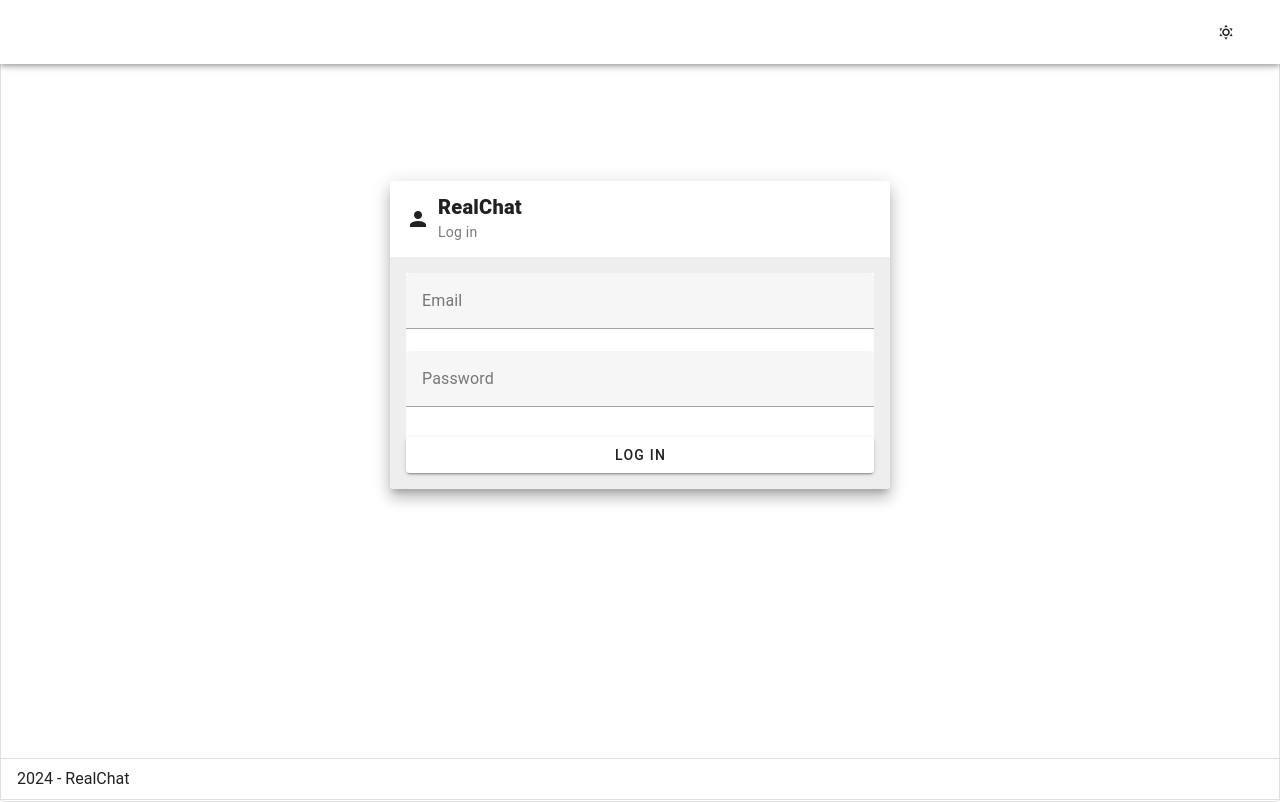
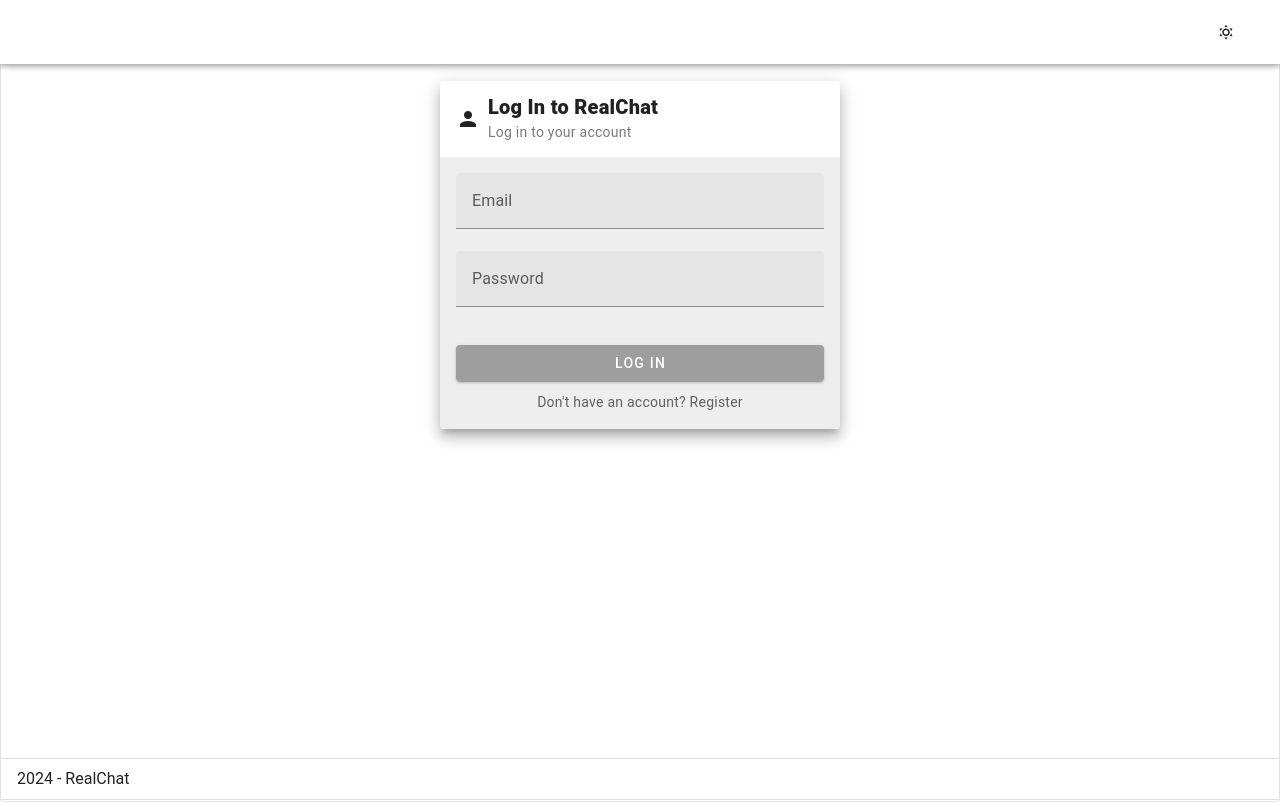
Before and after one commit to hachimitsue/RealChat, a Vue app in the folder frontend/: page / in a window 1280 px wide. Built offline with nearby package versions, Linux system fonts and the light colour scheme.

Commit message:
feat: finished login and registration page

```diff
--- a/frontend/src/router/index.js
+++ b/frontend/src/router/index.js
@@ -1,5 +1,7 @@
 import { createRouter, createWebHistory } from 'vue-router'
-import LoginView from '@/views/LoginView.vue'
+import LoginView from '@/views/auth/LoginView.vue'
+import RegisterView from '@/views/auth/RegistrationView.vue' // Import the new registration view
+
 const router = createRouter({
   history: createWebHistory(import.meta.env.BASE_URL),
   routes: [
@@ -8,6 +10,11 @@
       name: 'home',
       component: LoginView,
     },
+    {
+      path: '/register',
+      name: 'register',
+      component: RegisterView,
+    },
   ],
 })
 
--- a/frontend/src/views/LoginView.vue
+++ /dev/null
@@ -1,80 +0,0 @@
-<script setup>
-import { ref } from 'vue'
-
-const theme = ref('light')
-
-function onClick() {
-  theme.value = theme.value === 'light' ? 'dark' : 'light'
-}
-
-// Form fields and validation rules
-const email = ref('')
-const emailRules = [
-  (value) => (value?.length >= 3 ? true : 'Email must be at least 3 characters.'),
-  (value) => (/^[^\s@]+@[^\s@]+\.[^\s@]+$/.test(value) ? true : 'Invalid email format.'),
-]
-
-const password = ref('')
-const passwordRules = [
-  (value) => (value?.length >= 3 ? true : 'Password must be at least 3 characters.'),
-]
-
-// Form submission handler
-function onSubmit() {
-  console.log('Form Submitted:', { email: email.value, password: password.value })
-}
-</script>
-
-<template>
-  <v-responsive class="border rounded">
-    <v-app :theme="theme">
-      <v-app-bar class="px-3">
-        <v-spacer></v-spacer>
-        <v-btn
-          :prepend-icon="theme === 'light' ? 'mdi-weather-sunny' : 'mdi-weather-night'"
-          rounded
-          @click="onClick"
-        ></v-btn>
-      </v-app-bar>
-
-      <v-main>
-        <v-container fluid class="d-flex justify-center align-center min-height-100vh">
-          <v-card class="mx-auto card" prepend-icon="mdi-account" elevation="10" width="500">
-            <!-- Title and Subtitle -->
-            <template v-slot:title>
-              <span class="font-weight-black">RealChat</span>
-            </template>
-            <template v-slot:subtitle>
-              <span class="text-muted">Log in </span>
-            </template>
-
-            <v-card-text class="bg-surface-light pt-4">
-              <v-sheet>
-                <v-form fast-fail @submit.prevent="onSubmit">
-                  <v-text-field v-model="email" label="Email" :rules="emailRules"></v-text-field>
-
-                  <v-text-field
-                    v-model="password"
-                    label="Password"
-                    type="password"
-                    :rules="passwordRules"
-                  ></v-text-field>
-
-                  <v-btn class="mt-2" type="submit" block>Log In</v-btn>
-                </v-form>
-              </v-sheet>
-            </v-card-text>
-          </v-card>
-        </v-container>
-      </v-main>
-
-      <v-footer border app>2024 - RealChat</v-footer>
-    </v-app>
-  </v-responsive>
-</template>
-
-<style>
-.card {
-  margin-top: 100px;
-}
-</style>
--- /dev/null
+++ b/frontend/src/views/auth/LoginView.vue
@@ -0,0 +1,105 @@
+<template>
+  <v-responsive class="border rounded">
+    <v-app :theme="theme">
+      <v-app-bar class="px-3">
+        <v-spacer></v-spacer>
+        <v-btn
+          :prepend-icon="theme === 'light' ? 'mdi-weather-sunny' : 'mdi-weather-night'"
+          rounded
+          @click="onClick"
+        ></v-btn>
+      </v-app-bar>
+
+      <v-main>
+        <v-container fluid class="d-flex justify-center align-center min-height-100vh">
+          <v-card
+            class="mx-auto"
+            prepend-icon="mdi-account"
+            subtitle="Log in to your account"
+            width="400"
+            elevation="10"
+          >
+            <template v-slot:title>
+              <span class="font-weight-black">Log In to RealChat</span>
+            </template>
+
+            <v-card-text class="bg-surface-light pt-4">
+              <v-form @submit.prevent="onSubmit" fast-fail>
+                <v-text-field
+                  v-model="email"
+                  label="Email"
+                  :rules="emailRules"
+                  outlined
+                ></v-text-field>
+
+                <v-text-field
+                  v-model="password"
+                  label="Password"
+                  type="password"
+                  :rules="passwordRules"
+                  outlined
+                ></v-text-field>
+
+                <v-btn
+                  class="mt-4"
+                  type="submit"
+                  block
+                  :color="theme === 'light' ? 'grey lighten-2' : 'grey darken-2'"
+                >
+                  Log In
+                </v-btn>
+              </v-form>
+
+              <div class="d-flex justify-center mt-3">
+                <!-- Just text with a clickable link to the registration page -->
+                <span
+                  @click="router.push('/register')"
+                  :style="{ color: theme === 'light' ? '#616161' : '#B0B0B0' }"
+                  class="cursor-pointer"
+                >
+                  Don't have an account? Register
+                </span>
+              </div>
+            </v-card-text>
+          </v-card>
+        </v-container>
+      </v-main>
+
+      <v-footer border app>2024 - RealChat</v-footer>
+    </v-app>
+  </v-responsive>
+</template>
+
+<script setup>
+import { ref } from 'vue'
+import { useRouter } from 'vue-router'
+
+const router = useRouter()
+const theme = ref('light')
+const email = ref('')
+const password = ref('')
+
+const emailRules = [
+  (v) => !!v || 'Email is required',
+  (v) => /^[^\s@]+@[^\s@]+\.[^\s@]+$/.test(v) || 'Invalid email format',
+]
+
+const passwordRules = [
+  (v) => !!v || 'Password is required',
+  (v) => v.length >= 3 || 'Password must be at least 3 characters',
+]
+
+function onSubmit() {
+  console.log('Login:', { email: email.value, password: password.value })
+}
+
+function onClick() {
+  theme.value = theme.value === 'light' ? 'dark' : 'light'
+}
+</script>
+
+<style scoped>
+.cursor-pointer {
+  cursor: pointer;
+}
+</style>
--- /dev/null
+++ b/frontend/src/views/auth/RegistrationView.vue
@@ -0,0 +1,134 @@
+<template>
+  <v-responsive class="border rounded">
+    <v-app :theme="theme">
+      <v-app-bar class="px-3">
+        <v-spacer></v-spacer>
+        <v-btn
+          :prepend-icon="theme === 'light' ? 'mdi-weather-sunny' : 'mdi-weather-night'"
+          rounded
+          @click="onClick"
+        ></v-btn>
+      </v-app-bar>
+
+      <v-main>
+        <v-container fluid class="d-flex justify-center align-center min-height-100vh">
+          <v-card
+            class="mx-auto"
+            prepend-icon="mdi-account-plus"
+            subtitle="Create a new account"
+            width="400"
+            elevation="10"
+          >
+            <template v-slot:title>
+              <span class="font-weight-black">Join RealChat</span>
+            </template>
+
+            <v-card-text class="bg-surface-light pt-4">
+              <v-form @submit.prevent="onSubmit" fast-fail>
+                <!-- Name field -->
+                <v-text-field
+                  v-model="name"
+                  label="Name"
+                  :rules="nameRules"
+                  outlined
+                ></v-text-field>
+
+                <!-- Email field -->
+                <v-text-field
+                  v-model="email"
+                  label="Email"
+                  :rules="emailRules"
+                  outlined
+                ></v-text-field>
+
+                <!-- Password field -->
+                <v-text-field
+                  v-model="password"
+                  label="Password"
+                  type="password"
+                  :rules="passwordRules"
+                  outlined
+                ></v-text-field>
+
+                <!-- Password Confirmation field -->
+                <v-text-field
+                  v-model="passwordConfirm"
+                  label="Confirm Password"
+                  type="password"
+                  :rules="[passwordMatch]"
+                  outlined
+                ></v-text-field>
+
+                <!-- Submit button -->
+                <v-btn
+                  class="mt-4"
+                  type="submit"
+                  block
+                  :color="theme === 'light' ? 'grey lighten-2' : 'grey darken-2'"
+                >
+                  Register
+                </v-btn>
+              </v-form>
+
+              <div class="d-flex justify-center mt-3">
+                <!-- Just text with a clickable link to the login page -->
+                <span
+                  @click="router.push('/')"
+                  :style="{ color: theme === 'light' ? '#616161' : '#B0B0B0' }"
+                  class="cursor-pointer"
+                >
+                  Already have an account? Log In
+                </span>
+              </div>
+            </v-card-text>
+          </v-card>
+        </v-container>
+      </v-main>
+
+      <v-footer border app>2024 - RealChat</v-footer>
+    </v-app>
+  </v-responsive>
+</template>
+
+<script setup>
+import { ref } from 'vue'
+import { useRouter } from 'vue-router'
+
+const router = useRouter()
+const theme = ref('light')
+const name = ref('')
+const email = ref('')
+const password = ref('')
+const passwordConfirm = ref('')
+
+const nameRules = [
+  (v) => !!v || 'Name is required',
+  (v) => v.length >= 3 || 'Name must be at least 3 characters',
+]
+
+const emailRules = [
+  (v) => !!v || 'Email is required',
+  (v) => /^[^\s@]+@[^\s@]+\.[^\s@]+$/.test(v) || 'Invalid email format',
+]
+
+const passwordRules = [
+  (v) => !!v || 'Password is required',
+  (v) => v.length >= 3 || 'Password must be at least 3 characters',
+]
+
+const passwordMatch = (v) => v === password.value || 'Passwords do not match'
+
+function onSubmit() {
+  console.log('Register:', { name: name.value, email: email.value, password: password.value })
+}
+
+function onClick() {
+  theme.value = theme.value === 'light' ? 'dark' : 'light'
+}
+</script>
+
+<style scoped>
+.cursor-pointer {
+  cursor: pointer;
+}
+</style>
```
